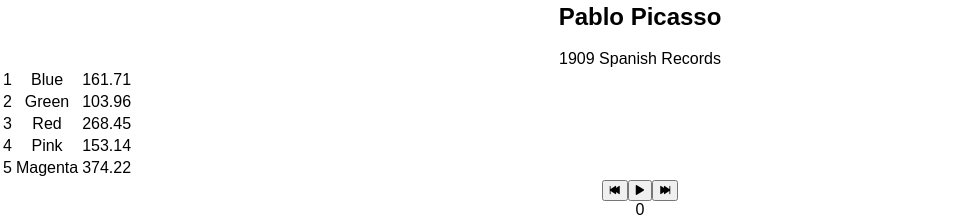
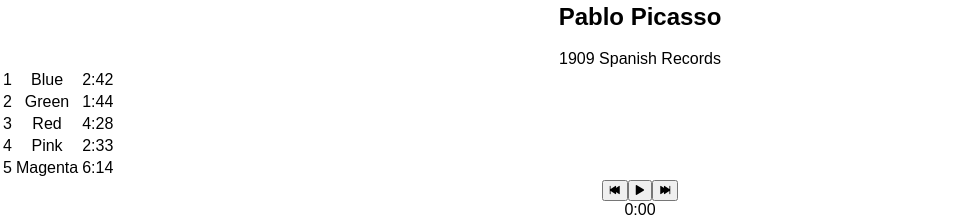
Before and after one commit to aviwarner/bloc-jams-react, a React (Create React App) app: page /album/the-colors in a window 1280 px wide. Shown: the part 720-939 px from the top of the page, without its empty margins (0-980 px from the left). Built offline with nearby package versions, Linux system fonts and the light colour scheme.

Commit message:
volume control and time formatting

```diff
--- a/src/components/Album.js
+++ b/src/components/Album.js
@@ -14,6 +14,7 @@
       album: album,
       currentSong: album.songs[0],
       currentTime: 0,
+      volume: 0.8,
       duration: album.songs[0].duration,
       isPlaying: false
     };
@@ -89,6 +90,24 @@
     this.setState({ currentTime: newTime });
   }
 
+  handleVolumeChange(e) {
+    const newVolume = e.target.value;
+    this.audioElement.volume = newVolume;
+    this.setState({ volume: newVolume });
+  }
+
+  formatTime(time) {
+    const sec = Math.round(time % 60);
+    const min = Math.floor(time / 60);
+    if (Number.isNaN(sec) || Number.isNaN(min)) {
+      return "-:--"
+    } else if (sec < 10) {
+      return min + ":0" + sec
+    } else {
+      return min + ":" + sec
+    }
+  }
+
   render() {
     return (
       <section className="album">
@@ -111,7 +130,7 @@
               <tr key = {index} className="song" onClick={() => this.handleSongClick(song)}>
                 <td id="song-number">{index + 1}</td>
                 <td id="song-title">{song.title}</td>
-                <td id="song-duration">{song.duration}</td>
+                <td id="song-duration">{this.formatTime(song.duration)}</td>
               </tr>
             )}
           </tbody>
@@ -121,10 +140,13 @@
           currentSong={this.state.currentSong}
           currentTime={this.audioElement.currentTime}
           duration={this.audioElement.duration}
+          volume={this.state.volume}
           handleSongClick={() => this.handleSongClick(this.state.currentSong)}
           handlePrevClick={() => this.handlePrevClick()}
           handleNextClick={() => this.handleNextClick()}
           handleTimeChange={(e) => this.handleTimeChange(e)}
+          handleVolumeChange={(e) => this.handleVolumeChange(e)}
+          formatTime={(t) => this.formatTime(t)}
         />
       </section>
     );
--- a/src/components/PlayerBar.js
+++ b/src/components/PlayerBar.js
@@ -16,7 +16,7 @@
           </button>
         </section>
         <section id="time-control">
-          <div className="current-time">{this.props.currentTime}</div>
+          <div className="current-time">{this.props.formatTime(this.props.currentTime)}</div>
           <input
             type="range"
             className="seek-bar"
@@ -26,11 +26,19 @@
             step="0.01"
             onChange={this.props.handleTimeChange}
           />
-          <div className="total-time">{this.props.duration}</div>
+          <div className="total-time">{this.props.formatTime(this.props.duration)}</div>
         </section>
         <section id="volume-control">
           <div className="icon ion-volume-low"></div>
-          <input type="range" className="seek-bar" value="80" />
+          <input
+            type="range"
+            className="seek-bar"
+            value={this.props.volume}
+            max="1"
+            min="0"
+            step="0.05"
+            onChange={this.props.handleVolumeChange}
+          />
           <div className="icon ion-volume-high"></div>
         </section>
       </section>
```
